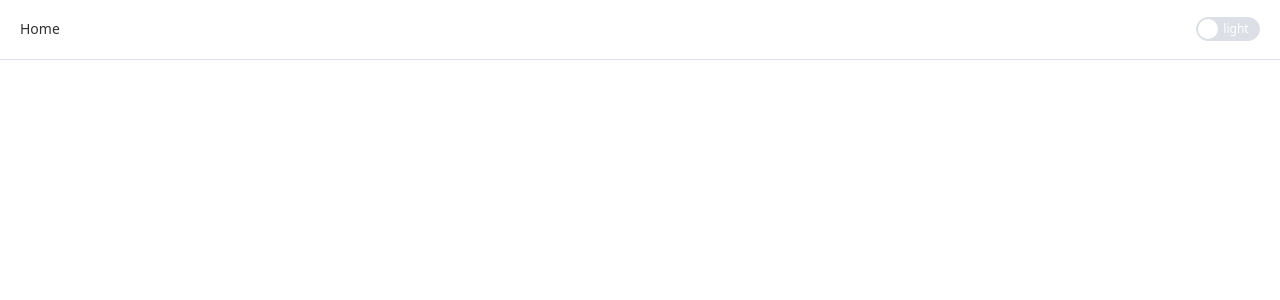
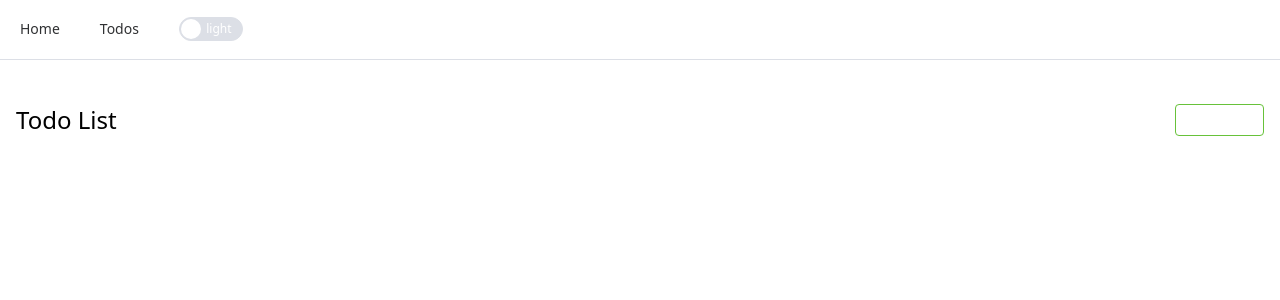
Before and after one commit to AndrewCrescencio/nuxt3-to-do-list, a Nuxt app: page /todos in a window 1280 px wide. Before the commit this address had no page. Shown: the top 300 px of the page. Built offline with nearby package versions, Linux system fonts and the light colour scheme.

Commit message:
feat: initial todos page structure

```diff
--- a/src/components/AppHeader/index.vue
+++ b/src/components/AppHeader/index.vue
@@ -1,12 +1,13 @@
 <template>
   <header class="!fixed h-[64px] top-0 left-0 w-screen">
     <el-menu
-      class="container !mx-auto flex justify-between"
+      class="container !mx-auto"
       mode="horizontal"
       router
       style="background-color: var(--ep-bg-color) !important; z-index: 12"
     >
       <el-menu-item index="/">Home</el-menu-item>
+      <el-menu-item index="/todos">Todos</el-menu-item>
       <client-only>
         <el-menu-item>
           <AppThemeSwitch />
--- a/src/pages/index.vue
+++ b/src/pages/index.vue
@@ -3,7 +3,7 @@ import { appDescription, appName } from "~/constants";
 </script>
 
 <template>
-  <section class="container mx-auto px-4 w-full">
+  <section class="container mx-auto py-10 px-4 w-full">
     <h1 class="text-4xl">{{ appName }}</h1>
     <h2>{{ appDescription }}</h2>
   </section>
--- /dev/null
+++ b/src/pages/todos/index.vue
@@ -0,0 +1,13 @@
+<script lang="ts" setup>
+const handleAddTodo = () => {
+  window.alert('handleAddTodo was called')
+}
+</script>
+<template>
+  <section class="container px-4 pb-10 mx-auto">
+    <div class="py-10 flex items-center justify-between">
+      <h1 class="text-2xl">Todo List</h1>
+      <el-button type="success" class="max-sm:!px-4">Add task</el-button>
+    </div>
+  </section>
+</template>
```
